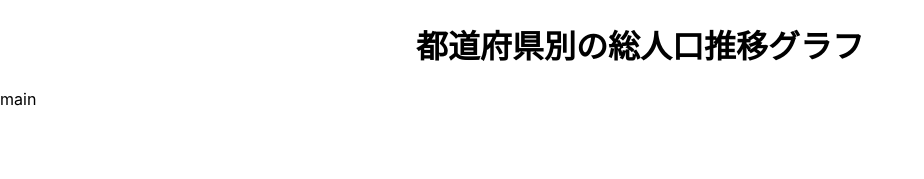
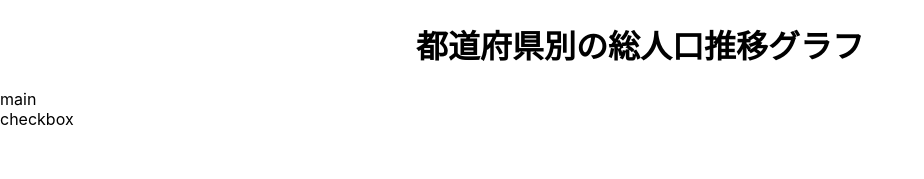
Before and after one commit to iwakitakuma33/spa_redux_chart_populations, a React (Create React App) app: page / in a window 1280 px wide. Shown: the top 179 px of the page, without its empty margins (0-924 px from the left). Built offline with nearby package versions, Linux system fonts and the light colour scheme.

Commit message:
【追加】CheckBoxFieldComponent

```diff
--- /dev/null
+++ b/src/components/CheckBoxField.tsx
@@ -0,0 +1,7 @@
+import React from "react";
+
+const CheckBoxField: React.FC = () => {
+  return <>checkbox</>;
+};
+
+export default CheckBoxField;
--- a/src/components/Main.tsx
+++ b/src/components/Main.tsx
@@ -1,9 +1,11 @@
 import React from "react";
+import CheckBoxField from "./CheckBoxField";
 
 const Main: React.FC = () => {
   return (
     <main>
       <div>main</div>
+      <CheckBoxField />
     </main>
   );
 };
```
Also changed, not shown: src/components/Graph.tsx (added).
